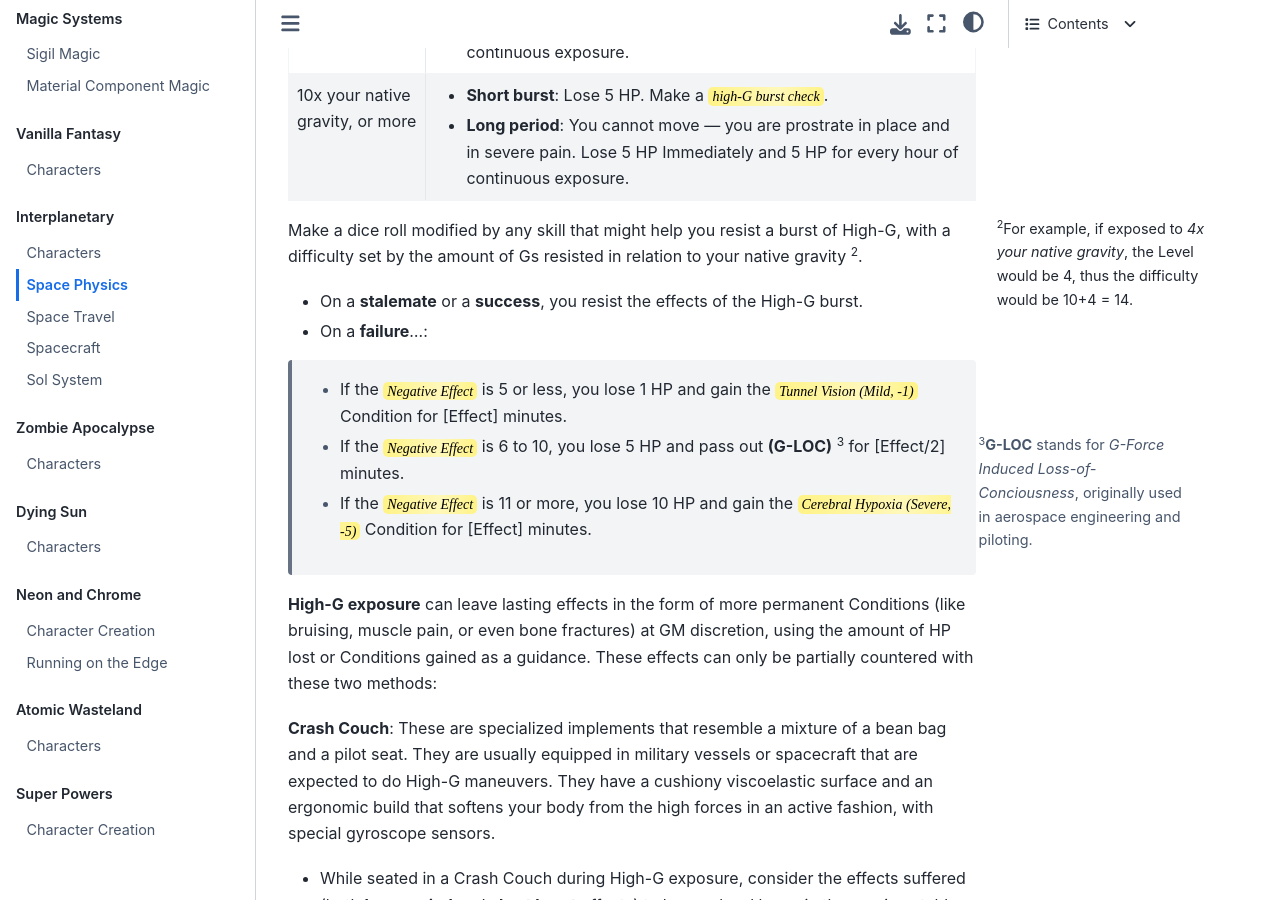
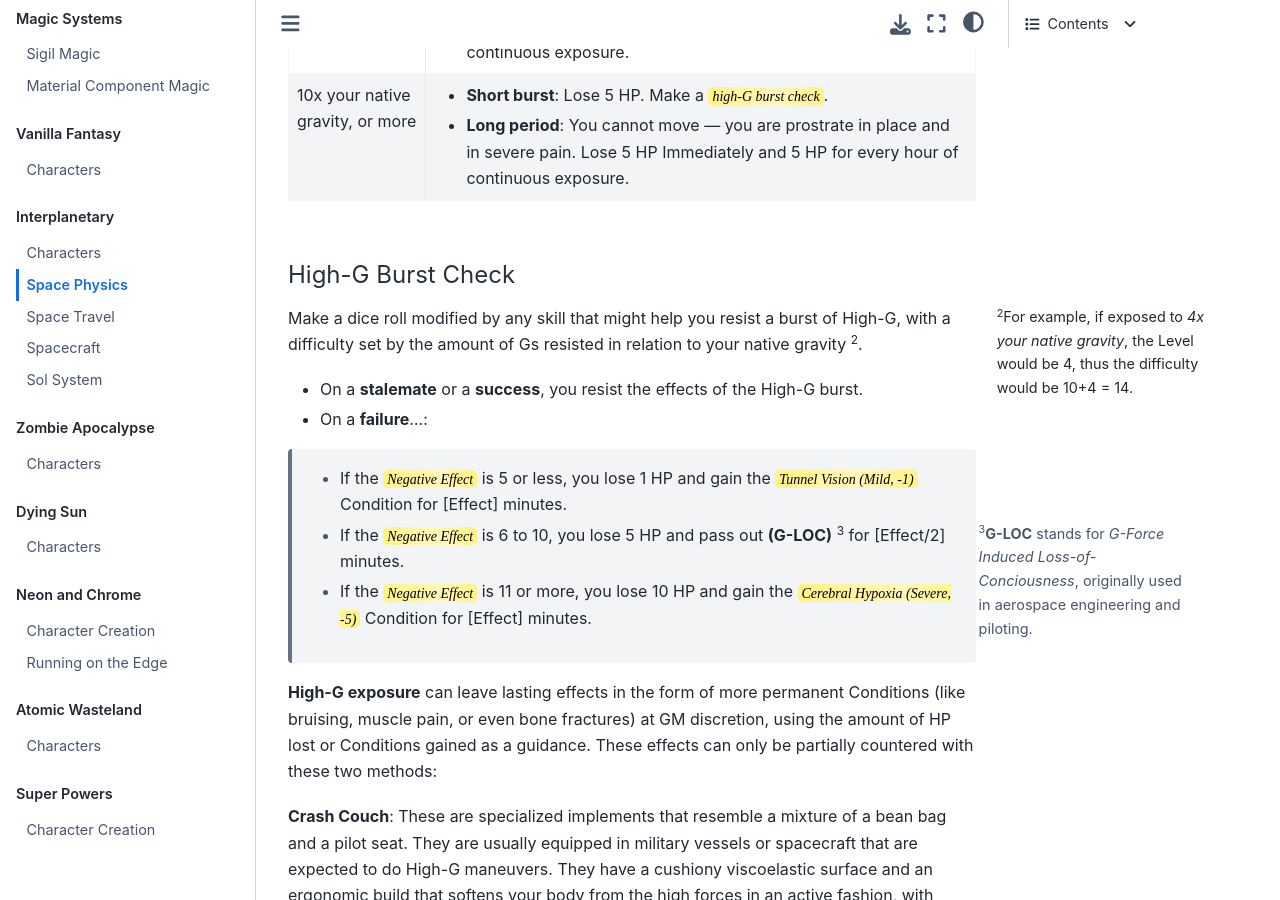
Before and after one commit to TaTooKa/froth, a Sphinx documentation site: the page built from docs/source/pages/worlds/interplanetary/spacephysics.rst, in a window 1280 px wide and 900 px high, scrolled down 6387 px. Built offline with Sphinx 7.4.7 and the Sphinx Book theme 1.1.4, drawn with Linux system fonts in a browser that asks for light colours; cross-references to code outside the pages are shown as plain code.

Commit message:
fix container

```diff
--- a/docs/source/pages/worlds/interplanetary/spacephysics.rst
+++ b/docs/source/pages/worlds/interplanetary/spacephysics.rst
@@ -133,12 +133,12 @@ Each character has a :hoverxref:`native gravity <nativegravity>` they are accust
    "10x your native gravity, or more", "- **Short burst**: Lose 5 HP. Make a :hoverxref:`high-G burst check <highgburstcheck>`.
    - **Long period**: You cannot move ― you are prostrate in place and in severe pain. Lose 5 HP Immediately and 5 HP for every hour of continuous exposure."
 
+High-G Burst Check
+^^^^^^^^^^^^^^^^^^
+
 .. _highgburstcheck:
 
 .. container:: highgburstcheck
-
-   High-G Burst Check
-   ^^^^^^^^^^^^^^^^^^
 
    Make a dice roll modified by any skill that might help you resist a burst of High-G, with a difficulty set by the amount of Gs resisted in relation to your native gravity [#]_.
 
```
